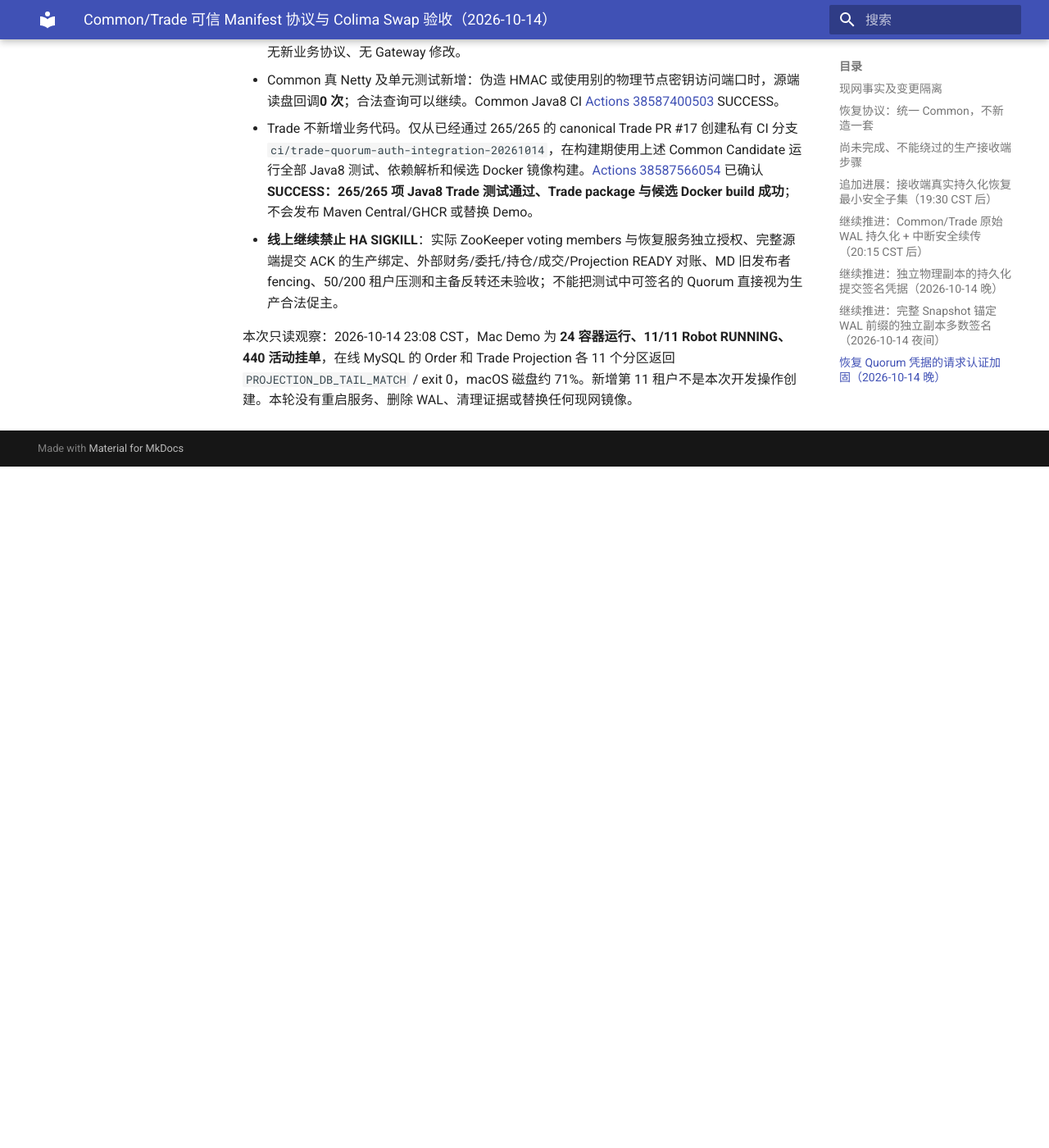
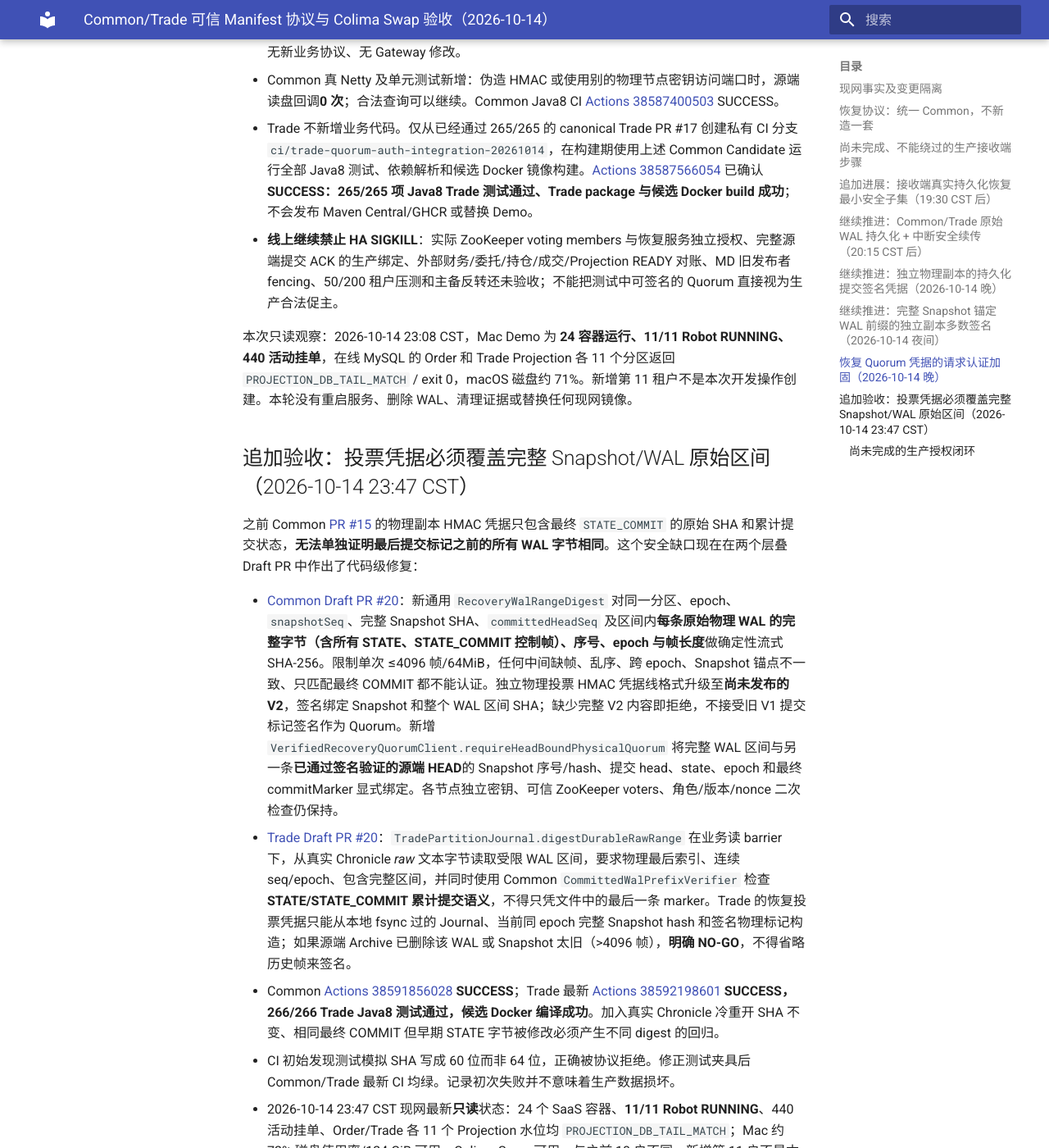
Before and after one commit to bliplink/dc-quant-deploy, an MkDocs documentation site: the page built from docs/TRADE_COMMON_SIGNED_MANIFEST_AND_SWAP_20261014.zh-CN.md, in a window 1280 px wide and 1400 px high, scrolled down 6707 px. Shown: the whole window at 82% size. Built offline with MkDocs 1.6.1 and Material for MkDocs 9.7.7, drawn with Linux system fonts in a browser that asks for light colours; before the commit the page ends 7276 px from its top, so only the background shows below that; some of the changed text lies outside the part shown.

Commit message:
docs(ha): certified Snapshot-anchored whole WAL range and actual 266-test Trade CI, retain HA NO-GO

```diff
--- a/docs/TRADE_COMMON_SIGNED_MANIFEST_AND_SWAP_20261014.zh-CN.md
+++ b/docs/TRADE_COMMON_SIGNED_MANIFEST_AND_SWAP_20261014.zh-CN.md
@@ -96,3 +96,20 @@
 - **线上继续禁止 HA SIGKILL**：实际 ZooKeeper voting members 与恢复服务独立授权、完整源端提交 ACK 的生产绑定、外部财务/委托/持仓/成交/Projection READY 对账、MD 旧发布者 fencing、50/200 租户压测和主备反转还未验收；不能把测试中可签名的 Quorum 直接视为生产合法促主。
 
 本次只读观察：2026-10-14 23:08 CST，Mac Demo 为 **24 容器运行、11/11 Robot RUNNING、440 活动挂单**，在线 MySQL 的 Order 和 Trade Projection 各 11 个分区返回 `PROJECTION_DB_TAIL_MATCH` / exit 0，macOS 磁盘约 71%。新增第 11 租户不是本次开发操作创建。本轮没有重启服务、删除 WAL、清理证据或替换任何现网镜像。
+
+## 追加验收：投票凭据必须覆盖完整 Snapshot/WAL 原始区间（2026-10-14 23:47 CST）
+
+之前 Common [PR #15](https://github.com/bliplink/com.app.common/pull/15) 的物理副本 HMAC 凭据只包含最终 `STATE_COMMIT` 的原始 SHA 和累计提交状态，**无法单独证明最后提交标记之前的所有 WAL 字节相同**。这个安全缺口现在在两个层叠 Draft PR 中作出了代码级修复：
+
+- [Common Draft PR #20](https://github.com/bliplink/com.app.common/pull/20)：新通用 `RecoveryWalRangeDigest` 对同一分区、epoch、`snapshotSeq`、完整 Snapshot SHA、`committedHeadSeq` 及区间内**每条原始物理 WAL 的完整字节（含所有 STATE、STATE_COMMIT 控制帧）、序号、epoch 与帧长度**做确定性流式 SHA-256。限制单次 ≤4096 帧/64MiB，任何中间缺帧、乱序、跨 epoch、Snapshot 锚点不一致、只匹配最终 COMMIT 都不能认证。独立物理投票 HMAC 凭据线格式升级至**尚未发布的 V2**，签名绑定 Snapshot 和整个 WAL 区间 SHA；缺少完整 V2 内容即拒绝，不接受旧 V1 提交标记签名作为 Quorum。新增 `VerifiedRecoveryQuorumClient.requireHeadBoundPhysicalQuorum` 将完整 WAL 区间与另一条**已通过签名验证的源端 HEAD**的 Snapshot 序号/hash、提交 head、state、epoch 和最终 commitMarker 显式绑定。各节点独立密钥、可信 ZooKeeper voters、角色/版本/nonce 二次检查仍保持。
+- [Trade Draft PR #20](https://github.com/bliplink/com.app.dc.tradesvr/pull/20)：`TradePartitionJournal.digestDurableRawRange` 在业务读 barrier 下，从真实 Chronicle *raw* 文本字节读取受限 WAL 区间，要求物理最后索引、连续 seq/epoch、包含完整区间，并同时使用 Common `CommittedWalPrefixVerifier` 检查 **STATE/STATE_COMMIT 累计提交语义**，不得只凭文件中的最后一条 marker。Trade 的恢复投票凭据只能从本地 fsync 过的 Journal、当前同 epoch 完整 Snapshot hash 和签名物理标记构造；如果源端 Archive 已删除该 WAL 或 Snapshot 太旧（>4096 帧），**明确 NO-GO**，不得省略历史帧来签名。
+- Common [Actions 38591856028](https://github.com/bliplink/com.app.common/actions/runs/38591856028) **SUCCESS**；Trade 最新 [Actions 38592198601](https://github.com/bliplink/com.app.dc.tradesvr/actions/runs/38592198601) **SUCCESS，266/266 Trade Java8 测试通过，候选 Docker 编译成功**。加入真实 Chronicle 冷重开 SHA 不变、相同最终 COMMIT 但早期 STATE 字节被修改必须产生不同 digest 的回归。
+- CI 初始发现测试模拟 SHA 写成 60 位而非 64 位，正确被协议拒绝。修正测试夹具后 Common/Trade 最新 CI 均绿。记录初次失败并不意味着生产数据损坏。
+- 2026-10-14 23:47 CST 现网最新**只读**状态：24 个 SaaS 容器、**11/11 Robot RUNNING**、440 活动挂单、Order/Trade 各 11 个 Projection 水位均 `PROJECTION_DB_TAIL_MATCH`；Mac 约 72% 磁盘使用率/124 GiB 可用，Colima Swap 可用。与之前 10 户不同，新增第 11 户不是本次 Quorum 开发操作创建的，不能据此声明压测达到 50 户。
+
+### 尚未完成的生产授权闭环
+
+1. 在真实被动接收者启动流程中串起 `Source HEAD → source Manifest → 完整 WalRange quorum V2 → 真实 ZooKeeper voters → Chronicle 安装/中断续传 → 外部 READY`，中途源端/epoch/voter 成员变化即撤销凭据。
+2. 50 个 Robot/2000 挂单条件、MD full Snapshot/Diff 与旧发布者 fencing，及恢复后资金/持仓/委托/成交/Projection authoritative 对账，均未验收。
+3. V2 单次认证被**4096 帧/64MiB**严格约束。旧归档删除或快照未及时更新造成无法证明的区间必须被报告为阻塞，不可放宽到跳过校验。可能需要按性能情况进一步设计滚动持久 prefix digest/checkpoint，不应把全量重复扫描放进交易热路径。
+4. 本轮未合并 Draft Common/Trade、未发布 Maven Central 或 GHCR、未更换现网镜像、未执行 SIGKILL/删除 WAL。**CI 成功不代表生产 HA 通过。**
```
